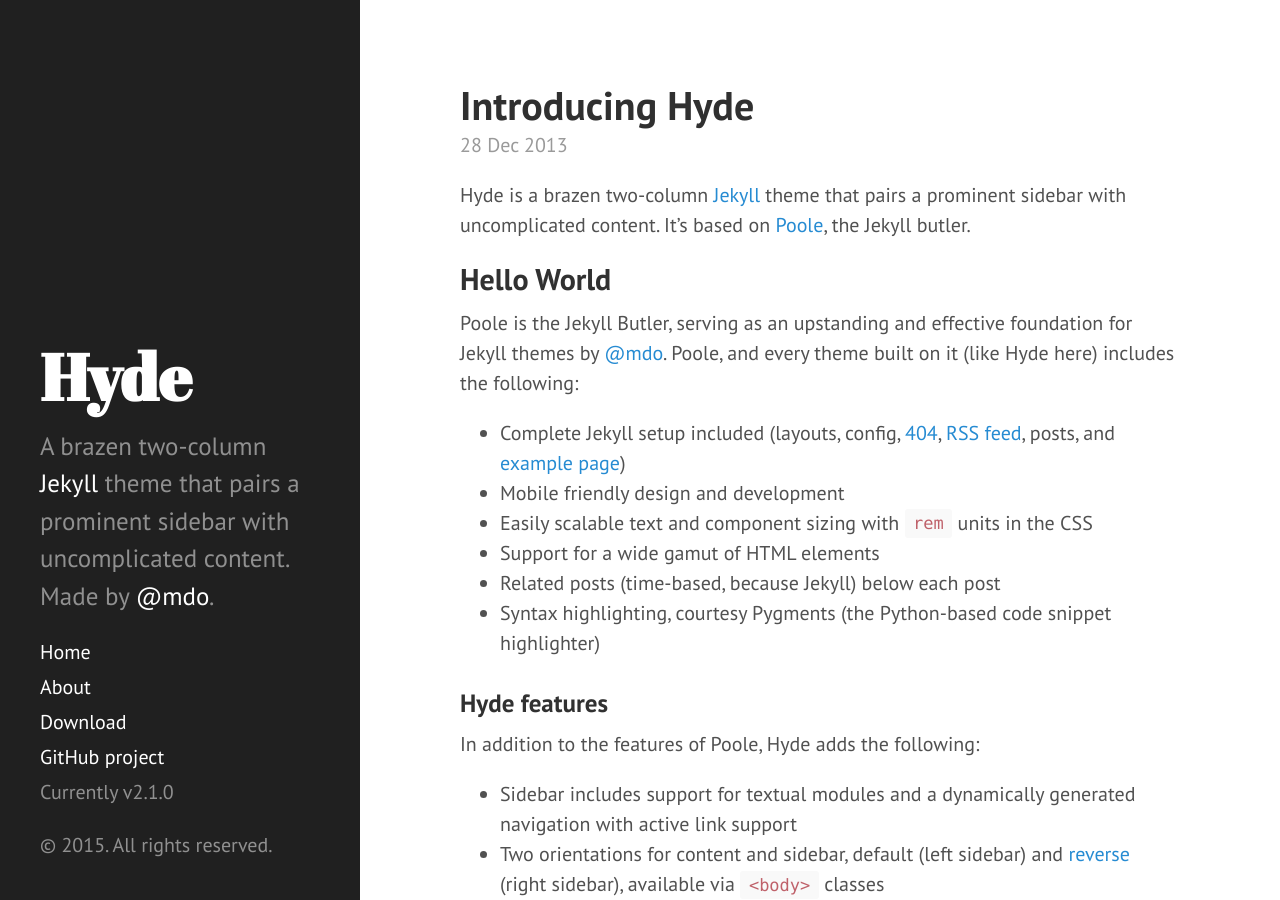
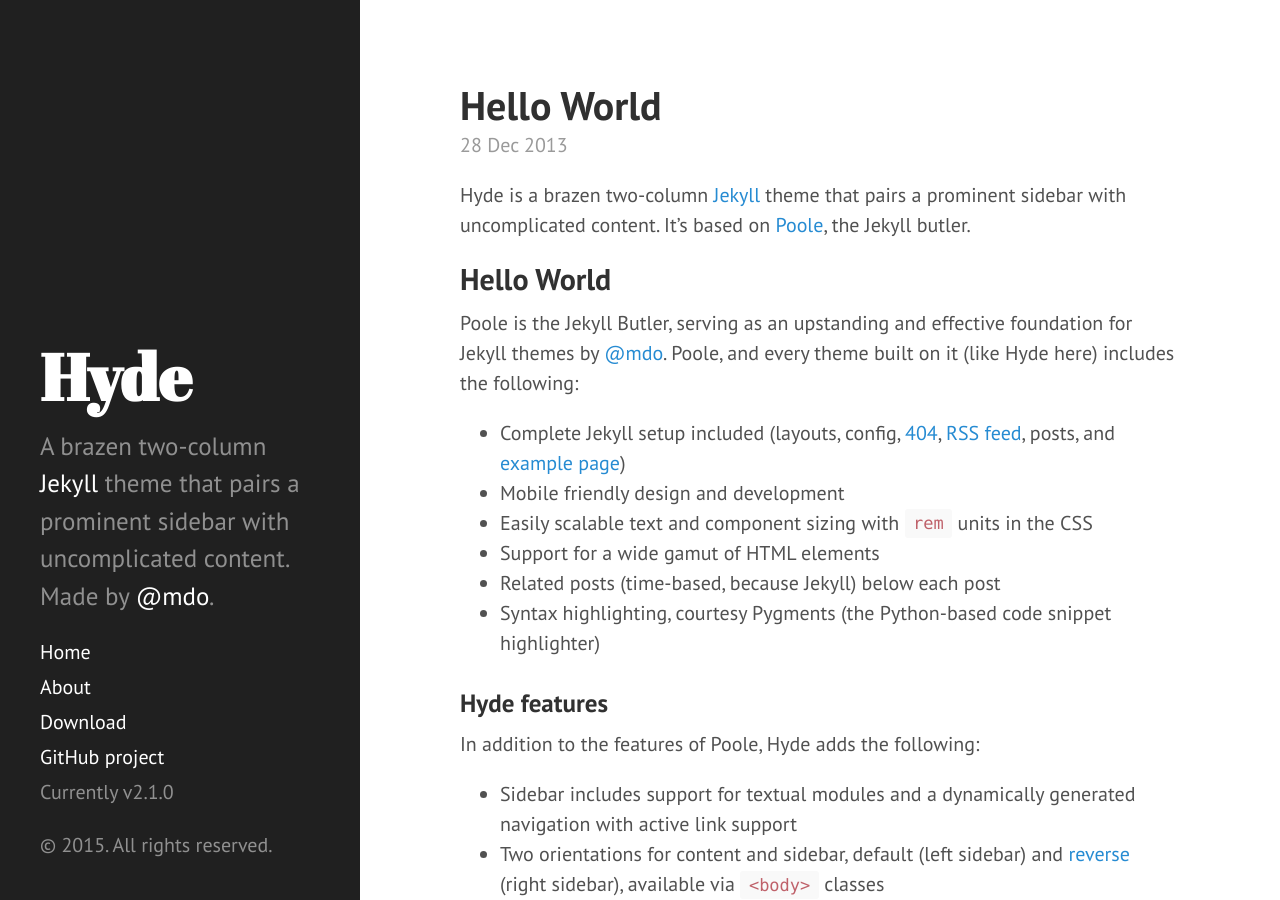
Before and after one commit to rewphus/faq, a Jekyll site: the page built from _posts/2013-12-28-introducing-hyde.md, in a window 1280 px wide and 900 px high. Built offline with Jekyll 4.4.1, drawn with Linux system fonts in a browser that asks for light colours; Markdown is read by kramdown in place of the engine named in the settings.

Commit message:
Update 2013-12-28-introducing-hyde.md

```diff
--- a/_posts/2013-12-28-introducing-hyde.md
+++ b/_posts/2013-12-28-introducing-hyde.md
@@ -1,6 +1,6 @@
 ---
 layout: post
-title: Introducing Hyde
+title: Hello World
 ---
 
 Hyde is a brazen two-column [Jekyll](http://jekyllrb.com) theme that pairs a prominent sidebar with uncomplicated content. It's based on [Poole](http://getpoole.com), the Jekyll butler.
```
